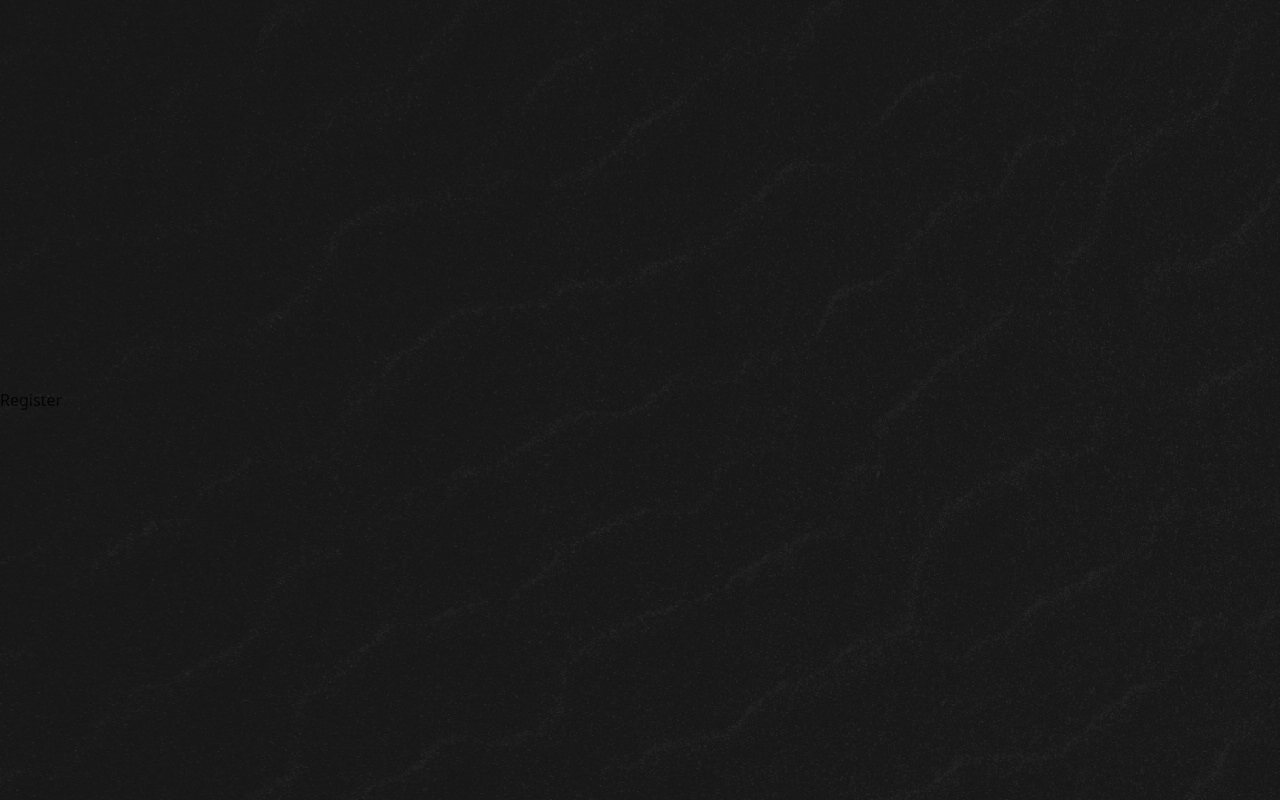
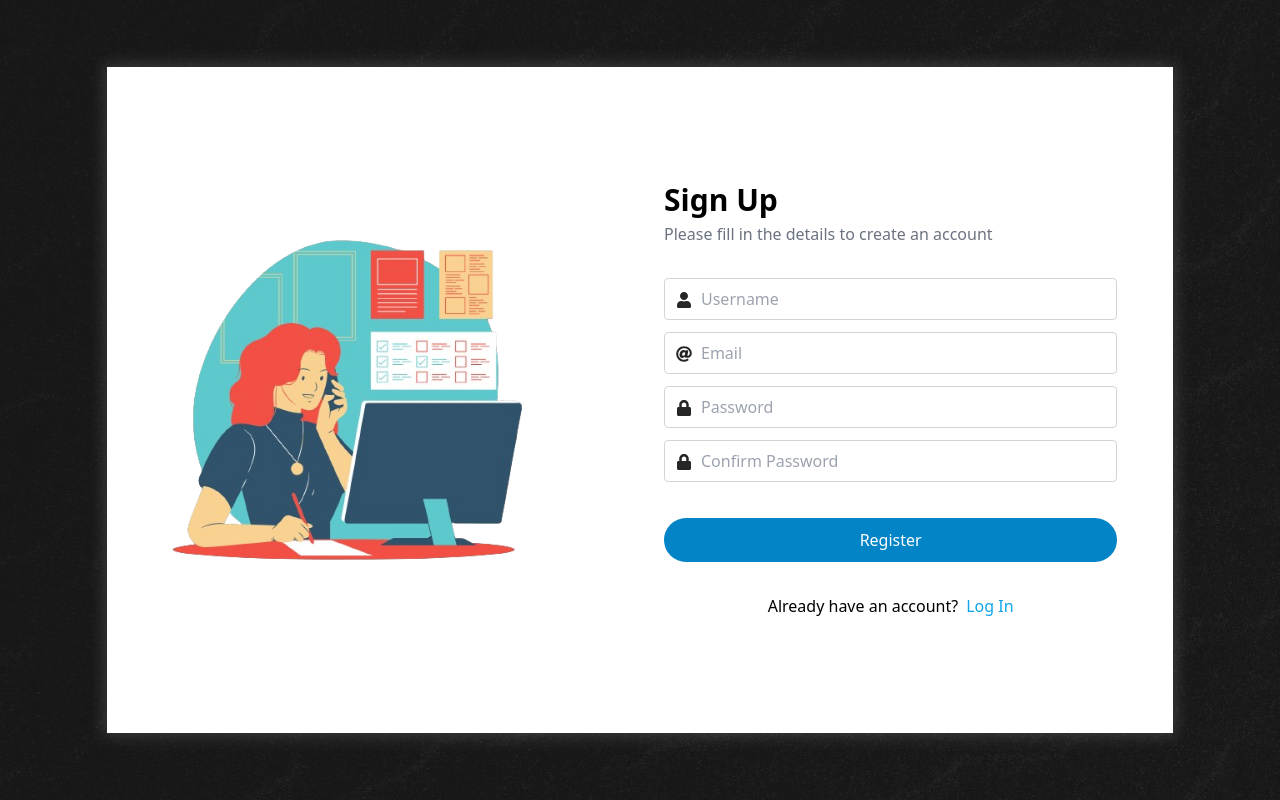
Before and after one commit to jverast/blog-app-full-stack, a React app in the folder blog-app-frontend/: page /auth/register in a window 1280 px wide. Built offline with nearby package versions, Linux system fonts and the light colour scheme; the HTML template or start-up script is replaced by a standard one.

Commit message:
added register scaffolding/styles

```diff
--- a/blog-app-frontend/src/App.tsx
+++ b/blog-app-frontend/src/App.tsx
@@ -4,6 +4,7 @@
 import Footer from './components/Footer';
 import Auth from './pages/Auth';
 import Login from './pages/Auth/Login';
+import Register from './pages/Auth/Register';
 
 export default function App() {
   return (
@@ -21,7 +22,7 @@
           path="auth/register"
           element={
             <Auth>
-              <h1>Register</h1>
+              <Register />
             </Auth>
           }
         />
--- a/blog-app-frontend/src/pages/Auth/Login.tsx
+++ b/blog-app-frontend/src/pages/Auth/Login.tsx
@@ -1,4 +1,5 @@
-import { FaLock, FaUser } from 'react-icons/fa';
+import { FaLock, FaAt } from 'react-icons/fa';
+import { Link } from 'react-router-dom';
 
 export default function Login() {
   return (
@@ -12,17 +13,19 @@
           />
         </div>
         <div className="flex flex-col gap-y-8 px-6">
-          <div className="absolute top-4 right-12 lg:right-14 text-white">
+          <div className="absolute top-4 right-12 lg:right-14 text-dark dark:text-white">
             New User?{' '}
-            <a
-              className="text-sky-400 hover:underline underline-offset-2 ms-1"
-              href="/auth/register"
+            <Link
+              className="text-sky-500 dark:text-sky-400 hover:underline underline-offset-2 ms-1"
+              to="/auth/register"
             >
               Sign Up
-            </a>
+            </Link>
           </div>
           <section>
-            <h3 className="text-3xl font-bold capitalize">welcome back!</h3>
+            <h3 className="text-3xl font-bold capitalize pb-1">
+              welcome back!
+            </h3>
             <p className="text-gray-500 dark:text-gray-400">
               Login to continue
             </p>
@@ -36,7 +39,7 @@
                 placeholder="Email"
                 autoComplete="off"
               />
-              <FaUser className="text-neutral-800 absolute top-1/3 left-3 peer-focus:w-0 peer-focus:opacity-0 transition-all ease-in-out duration-200" />
+              <FaAt className="text-neutral-800 absolute top-1/3 left-3 peer-focus:w-0 peer-focus:opacity-0 transition-all ease-in-out duration-200" />
             </div>
             <div className="relative group">
               <input
--- a/blog-app-frontend/src/pages/Auth/Register.tsx
+++ b/blog-app-frontend/src/pages/Auth/Register.tsx
@@ -0,0 +1,80 @@
+import { FaAt, FaLock, FaUser } from 'react-icons/fa';
+import { Link } from 'react-router-dom';
+
+export default function Register() {
+  return (
+    <>
+      <div className="relative grid grid-cols-1 lg:grid-cols-2 h-5/6 items-center w-10/12 mx-auto max-w-96 md:max-w-xl lg:max-w-full px-6 md:px-8 bg-white dark:bg-neutral-800 shadow-[0_0_15px_3px_rgba(255,255,255,0.15)] dark:shadow-none">
+        <div className="hidden lg:block">
+          <img
+            className="w-5/6"
+            src="/images/auth-removebg.png"
+            alt="Login image"
+          />
+        </div>
+        <div className="flex flex-col gap-y-8 px-6">
+          <section>
+            <h3 className="text-3xl font-bold capitalize pb-1">Sign Up</h3>
+            <p className="text-gray-500 dark:text-gray-400">
+              Please fill in the details to create an account
+            </p>
+          </section>
+          <section className="flex flex-col gap-y-3">
+            <div className="relative group">
+              <input
+                className="p-2 px-3 ps-9 focus:ps-3 focus: w-full border border-neutral-300 dark:border-none rounded dark:rounded-none focus:shadow-[0_0_15px_3px_rgba(3,105,161,0.25)] dark:focus:shadow-[0_0_15px_3px_rgba(0,0,0,0.35)] transition-all ease-in-out duration-300 outline-none text-black peer"
+                type="text"
+                name="username"
+                placeholder="Username"
+                autoComplete="off"
+              />
+              <FaUser className="text-neutral-800 absolute top-1/3 left-3 peer-focus:w-0 peer-focus:opacity-0 transition-all ease-in-out duration-200" />
+            </div>
+            <div className="relative group">
+              <input
+                className="p-2 px-3 ps-9 focus:ps-3 focus: w-full border border-neutral-300 dark:border-none rounded dark:rounded-none focus:shadow-[0_0_15px_3px_rgba(3,105,161,0.25)] dark:focus:shadow-[0_0_15px_3px_rgba(0,0,0,0.35)] transition-all ease-in-out duration-300 outline-none text-black peer"
+                type="text"
+                name="email"
+                placeholder="Email"
+                autoComplete="off"
+              />
+              <FaAt className="text-neutral-800 absolute top-1/3 left-3 peer-focus:w-0 peer-focus:opacity-0 transition-all ease-in-out duration-200" />
+            </div>
+            <div className="relative group">
+              <input
+                className="p-2 px-3 ps-9 focus:ps-3 focus: w-full border border-neutral-300 dark:border-none rounded dark:rounded-none focus:shadow-[0_0_15px_3px_rgba(3,105,161,0.25)] dark:focus:shadow-[0_0_15px_3px_rgba(0,0,0,0.35)] transition-all ease-in-out duration-300 outline-none text-black peer"
+                type="password"
+                name="password"
+                placeholder="Password"
+              />
+              <FaLock className="text-neutral-800 absolute top-1/3 left-3 peer-focus:w-0 peer-focus:opacity-0 transition-all ease-in-out duration-200" />
+            </div>
+            <div className="relative group">
+              <input
+                className="p-2 px-3 ps-9 focus:ps-3 focus: w-full border border-neutral-300 dark:border-none rounded dark:rounded-none focus:shadow-[0_0_15px_3px_rgba(3,105,161,0.25)] dark:focus:shadow-[0_0_15px_3px_rgba(0,0,0,0.35)] transition-all ease-in-out duration-300 outline-none text-black peer"
+                type="password"
+                name="re-password"
+                placeholder="Confirm Password"
+              />
+              <FaLock className="text-neutral-800 absolute top-1/3 left-3 peer-focus:w-0 peer-focus:opacity-0 transition-all ease-in-out duration-200" />
+            </div>
+            <div className="flex gap-x-4 items-center mt-6">
+              <button className="p-[10px] px-4 bg-sky-600 rounded-3xl basis-full cursor-pointer hover:bg-sky-700 transition ease-in-out duration-300 text-white">
+                Register
+              </button>
+            </div>
+          </section>
+          <div className="lg:right-14 text-dark dark:text-white text-center">
+            Already have an account?
+            <Link
+              className="text-sky-500 dark:text-sky-400 hover:underline underline-offset-2 ms-2"
+              to="/auth/login"
+            >
+              Log In
+            </Link>
+          </div>
+        </div>
+      </div>
+    </>
+  );
+}
```
